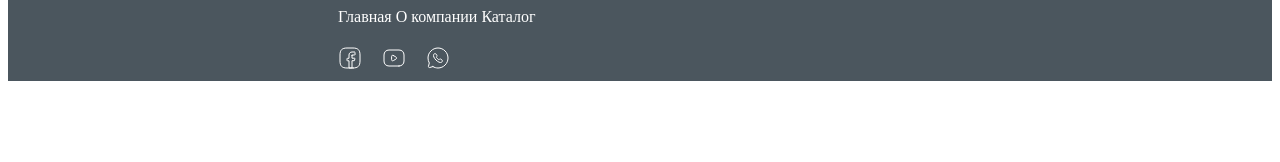
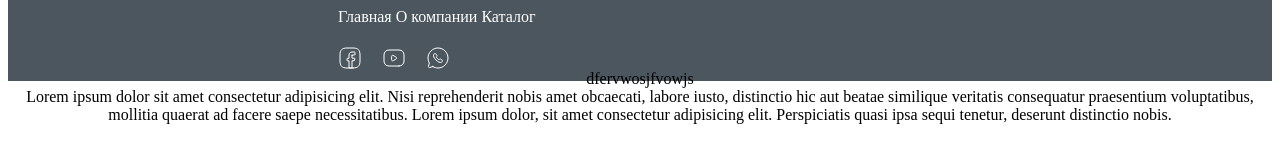
Before and after one commit to leki05-coder/Telman-7, an Angular app: page / in a window 1280 px wide. Shown: the part 3099-3261 px from the top of the page. Before the commit the page ends 3188 px from the top, so only its background shows below. Built offline with nearby package versions, Linux system fonts and the light colour scheme.

Commit message:
5 и 6 урок дз

```diff
--- a/src/app/app.component.html
+++ b/src/app/app.component.html
@@ -443,4 +443,12 @@
       <img src="../assets/img/Socials.svg" alt="">
        <span class="years"> © 2021-2023, EDE</span>
   </div>
+  <div class="ggran">
+<div>dfervwosjfvowjs</div>
+Lorem ipsum dolor sit amet consectetur adipisicing elit.
+ Nisi reprehenderit nobis amet obcaecati, labore iusto, distinctio hic aut beatae similique veritatis
+consequatur praesentium voluptatibus, mollitia quaerat ad facere saepe necessitatibus.
+<span>Lorem ipsum dolor, sit amet consectetur
+   adipisicing elit. Perspiciatis quasi ipsa sequi tenetur, deserunt distinctio nobis.</span>
+  </div>
 </footer>
--- a/src/app/app.component.scss
+++ b/src/app/app.component.scss
@@ -1377,3 +1377,9 @@ justify-content: space-between;
 .years{
   color:#FFFFFF99 ;
 }
+.ggran{
+  color: #000;
+  text-align: center;
+  text-decoration: dotted;
+  height: 300px;
+}
```
